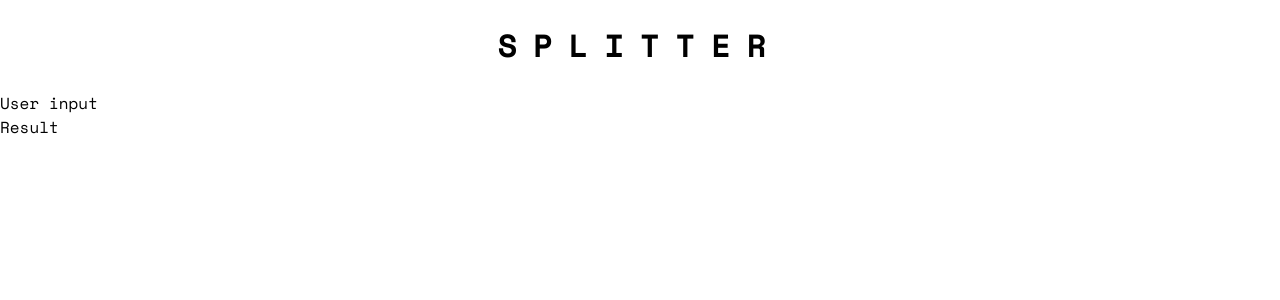
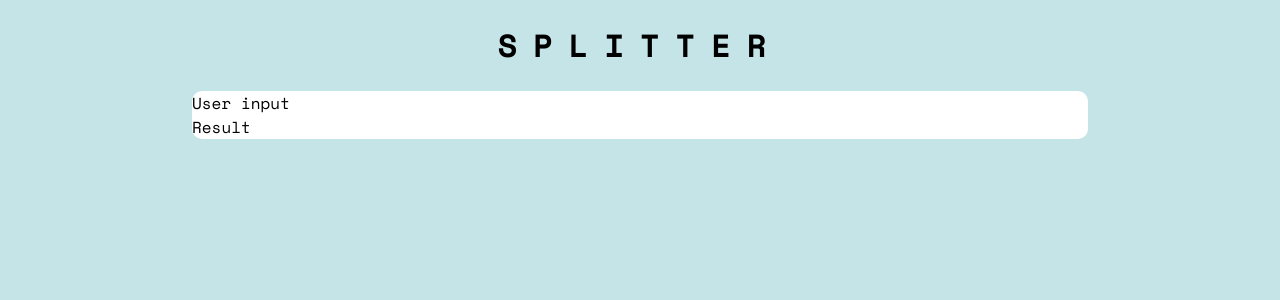
Before and after one commit to Kotaro666-dev/frontend_mentor_works, a React (Create React App) app in the folder tip-calculator-app-main/: page / in a window 1280 px wide. Shown: the top 300 px of the page. Built offline with nearby package versions, Linux system fonts and the light colour scheme.

Commit message:
Update: general css

```diff
--- a/tip-calculator-app-main/src/index.css
+++ b/tip-calculator-app-main/src/index.css
@@ -1,4 +1,5 @@
 @import url('https://fonts.googleapis.com/css2?family=Space+Mono:wght@400;700&display=swap');
+@import './constants.css';
 
 * {
 	box-sizing: border-box;
@@ -6,10 +7,10 @@
 
 html {
 	font-family: 'Space Mono';
-
-	background:white;
+	background: var(--light-grayish-cyan);
 }
 
 body {
-	margin: 0;
+	width: 70%;
+	margin: 0 auto;
 }
```
